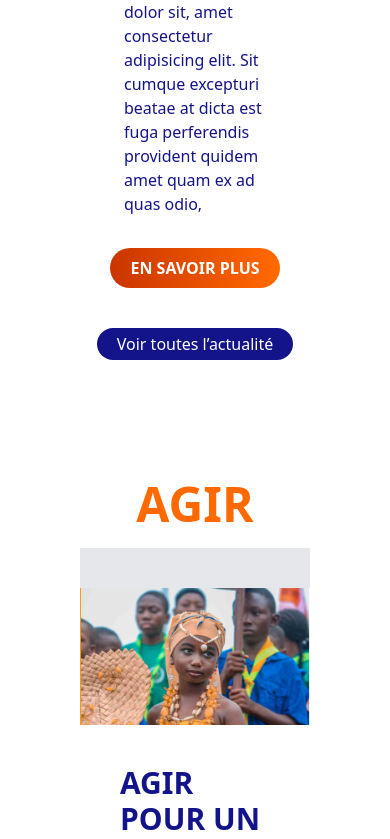
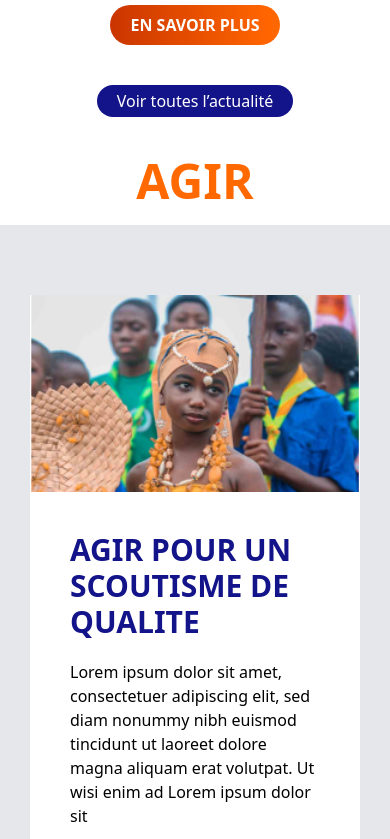
Before and after one commit to FABRICE2207/asccisiteweb, a Next.js app: page / in a window 390 px wide. Shown: the part 6615-7454 px from the top of the page. Built offline with nearby package versions, Linux system fonts and the light colour scheme.

Commit message:
Ajustement Actu, Agir, Event et le fichier global

```diff
--- a/app/components/Actu/Actu.tsx
+++ b/app/components/Actu/Actu.tsx
@@ -11,7 +11,7 @@ const Actu = () => {
     <h1 className='text-5xl font-bold text-[#14148a] text-center'>Actu</h1>
 
     <div className='flex lg:flex-row lg:px-32 md:w-full flex-col justify-between items-center
-      py-10 gap-5 p-20'>
+      py-10 gap-5 p-8'>
 
       <div className='flex flex-col w-full
       '>
--- a/app/components/Agir/Agir.tsx
+++ b/app/components/Agir/Agir.tsx
@@ -7,17 +7,17 @@ import Link from 'next/link'
 
 const Agir = () => {
   return (
-    <section className='p-20 '>
+    <section className='lg:p-20 md:p-8 sm:p-8'>
       {/* Texte AGIR */}
     <h1 className='text-5xl mb-5 font-bold text-orange-500 text-center'>AGIR</h1>
 
     <div className='flex lg:flex-row lg:px-15 md:w-full flex-col justify-between items-center
       py-10 gap-5 bg-gray-200'>
 
-      <div className='flex flex-col w-full gap-10'>
+      <div className='flex flex-col w-full gap-10 agir'>
         <div className='lg:flex lg:flex-row lg:justify-between lg:items-start md:flex md:flex-col bg-white
         sm:flex sm:flex-col'>
-          <div className='bg-amber-500 w-full'>
+          <div className='w-full'>
             <Image
               src={imagefille}
               width={300}
--- a/app/components/Event/Event.tsx
+++ b/app/components/Event/Event.tsx
@@ -10,7 +10,7 @@ const Event = () => {
           <h1 className='text-5xl font-bold text-[#1bb606] text-center'>Event</h1>
 
           <div className='flex lg:flex-row lg:px-32 md:w-full flex-col justify-between items-center
-            py-10 gap-5 p-20'>
+            py-10 gap-5 p-8'>
 
             <div className='flex flex-col mt-12 w-full bg-gradient-to-l from-orange-500 to-orange-700
             '>
--- a/app/globals.css
+++ b/app/globals.css
@@ -11,6 +11,13 @@
   background-size: cover;
   background-position: center;
 }
+
+@media (max-width: 1025px) {
+  .agir{
+    padding: 30px;
+  }
+}
+
 
 /* :root {
   --background: #ffffff;
```
